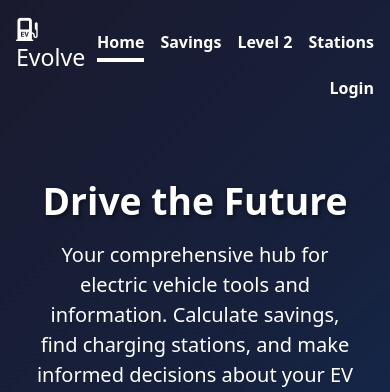
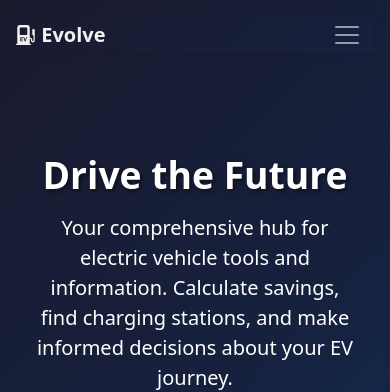
Before and after one commit to jakeb7757/evolve, a Django app: page / in a window 390 px wide. Shown: the top 392 px of the page. Run offline with Django 5.2, Linux system fonts and the light colour scheme; some libraries are stand-ins or nearby versions.

Commit message:
fixed navbar responsiveness on mobile

```diff
--- a/evolve_site/templates/evolve_site/home.html
+++ b/evolve_site/templates/evolve_site/home.html
@@ -60,6 +60,18 @@
         color: #ffffff !important;
         border-bottom-color: #ffffff !important;
     }
+
+    @media (min-width: 768px) {
+        .navbar-center {
+            position: absolute;
+            left: 50%;
+            top: 50%;
+            transform: translate(-50%, -50%);
+            margin: 0 !important;
+            width: max-content;
+            z-index: 10;
+        }
+    }
 </style>
 {% endblock %}
 
@@ -71,23 +83,27 @@
 <div class="d-flex h-100 text-center text-white">
     <div class="cover-container d-flex w-100 h-100 p-3 mx-auto flex-column">
         <header class="mb-auto">
-            <div class="row align-items-center g-0 w-100">
-                <div class="col text-start">
-                    <h3 class="mb-0">
+            <nav class="navbar navbar-expand-md navbar-dark bg-transparent w-100 p-0">
+                <div class="container-fluid px-0 position-relative">
+                    <a class="navbar-brand mb-0 h3 fw-bold" href="{% url 'evolve_site:home' %}">
                         <i class="bi bi-ev-station-fill"></i> Evolve
-                    </h3>
-                </div>
-                <div class="col-auto">
-                    <nav class="nav nav-masthead justify-content-center">
+                    </a>
+                    <button class="navbar-toggler border-0" type="button" data-bs-toggle="collapse"
+                        data-bs-target="#navbarCollapse" aria-controls="navbarCollapse" aria-expanded="false"
+                        aria-label="Toggle navigation">
+                        <span class="navbar-toggler-icon"></span>
+                    </button>
+                    <div class="collapse navbar-collapse" id="navbarCollapse">
+                        <nav
+                            class="nav nav-masthead navbar-nav navbar-center mx-auto mb-2 mb-md-0 justify-content-center">
                             <a class="nav-link fw-bold py-1 px-0 active" href="{% url 'evolve_site:home' %}">Home</a>
                             <a class="nav-link fw-bold py-1 px-0" href="{% url 'evolve_site:calculator' %}">Savings</a>
                             <a class="nav-link fw-bold py-1 px-0" href="{% url 'evolve_site:level2_calculator' %}">Level
                                 2</a>
-                        <a class="nav-link fw-bold py-1 px-0" href="{% url 'evolve_site:station_list' %}">Stations</a>
+                            <a class="nav-link fw-bold py-1 px-0"
+                                href="{% url 'evolve_site:station_list' %}">Stations</a>
                         </nav>
-                </div>
-                <div class="col text-end">
-                    <nav class="nav nav-masthead justify-content-end">
+                        <nav class="nav nav-masthead navbar-nav ms-auto justify-content-end">
                             {% if user.is_authenticated %}
                             <a class="nav-link fw-bold py-1 px-0" href="{% url 'evolve_site:logout' %}">Logout</a>
                             {% else %}
@@ -96,6 +112,7 @@
                         </nav>
                     </div>
                 </div>
+            </nav>
         </header>
 
         <main class="px-3">
```
Lines whose indentation alone changed are shown as unchanged.
